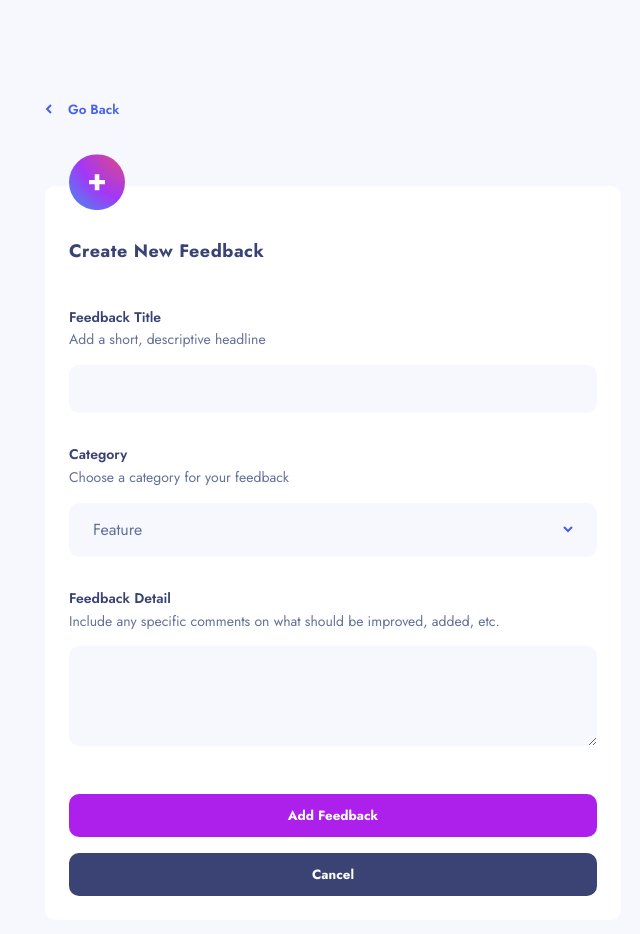
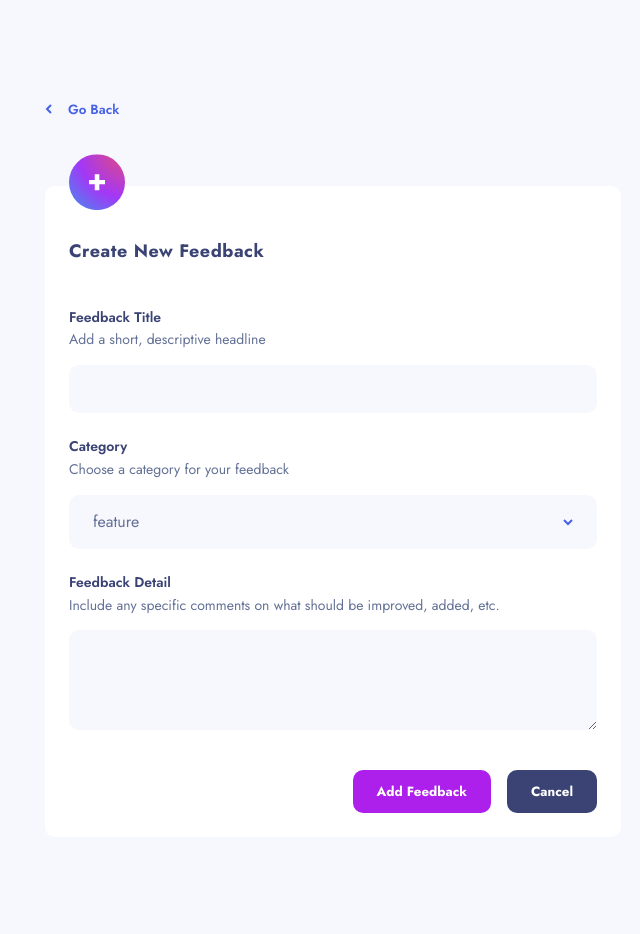
Before and after one commit to ubong-s/fem-product-feedback-react, a React (Create React App) app: page /feedback/add-feedback in a window 1280 px wide. Shown: the top 934 px of the page, without its empty margins (307-947 px from the left). Built offline with nearby package versions, Linux system fonts and the light colour scheme.

Commit message:
completetd addFeedback

```diff
--- a/src/components/suggestions/HeaderNav.js
+++ b/src/components/suggestions/HeaderNav.js
@@ -29,7 +29,7 @@ const HeaderNav = ({ menuOpen }) => {
                         )
                      }
                   >
-                     {c.type}
+                     {c.text}
                   </button>
                ))}
             </div>
--- a/src/data/formSelect.js
+++ b/src/data/formSelect.js
@@ -6,12 +6,12 @@ export const sortBtns = [
 ];
 
 export const categories = [
-   { id: 1, type: 'all' },
-   { id: 2, type: 'ui' },
-   { id: 3, type: 'ux' },
-   { id: 4, type: 'enhancement' },
-   { id: 5, type: 'feature' },
-   { id: 6, type: 'bug' },
+   { id: 1, type: 'all', text: 'All' },
+   { id: 2, type: 'ui', text: 'UI' },
+   { id: 3, type: 'ux', text: 'UX' },
+   { id: 4, type: 'enhancement', text: 'Enhancement' },
+   { id: 5, type: 'feature', text: 'Feature' },
+   { id: 6, type: 'bug', text: 'Bug' },
 ];
 
 export const statuses = [
--- a/src/pages/feedback-detail/singleFeedbackDetail.js
+++ b/src/pages/feedback-detail/singleFeedbackDetail.js
@@ -20,13 +20,11 @@ const SingleFeedbackDetail = () => {
 
    const feedback = allRequests.find((request) => request.id === Number(id));
 
-   const { comments } = feedback;
-
    return (
       <SingleFeedbackDetailWrap className='container'>
-         <FeedbackDetailNav />
+         <FeedbackDetailNav {...feedback} />
          <FeedbackHeader {...feedback} />
-         <FeedbackComments comments={comments} />
+         <FeedbackComments comments={feedback.comments} />
          <AddComment />
       </SingleFeedbackDetailWrap>
    );
--- a/src/pages/feedback/add-feedback.js
+++ b/src/pages/feedback/add-feedback.js
@@ -3,10 +3,34 @@ import styled from 'styled-components';
 import { BackBtn } from '../../components/shared';
 import { categories } from '../../data/formSelect';
 import { breakpoints, misc, typography } from '../../styles';
+import { addNewFeedback } from '../../redux/features/product-requests/productRequestsSlice';
+import { useDispatch } from 'react-redux';
+import { useNavigate } from 'react-router-dom';
+import { useFormik } from 'formik';
+import { validate } from '../../utils/helpers';
 
 const AddFeedback = () => {
+   const dispatch = useDispatch();
+   const navigate = useNavigate();
+   const formik = useFormik({
+      initialValues: {
+         title: '',
+         detail: '',
+      },
+      validate,
+      onSubmit: (values) => {
+         dispatch(
+            addNewFeedback({
+               ...values,
+               category,
+            })
+         );
+         navigate(-1);
+      },
+   });
+
    const [sortActive, setSortActive] = useState(false);
-   const [sort, setSort] = useState('Feature');
+   const [category, setCategory] = useState('feature');
 
    const toggleSort = () => {
       setSortActive(!sortActive);
@@ -16,16 +40,17 @@ const AddFeedback = () => {
       setSortActive(false);
    };
 
+   const cancelFeedbackSubmit = () => {
+      navigate(-1);
+      setCategory('feature');
+   };
+
    return (
       <AddFeedbackWrap>
          <div className='container'>
             <BackBtn />
 
-            <FormWrap
-               onClick={(e) => {
-                  e.preventDefault();
-               }}
-            >
+            <FormWrap>
                <div className='icon'>
                   <svg
                      width='56'
@@ -59,13 +84,21 @@ const AddFeedback = () => {
 
                <h1>Create New Feedback</h1>
 
-               <Form>
+               <Form onSubmit={formik.handleSubmit}>
                   <div className='form-group'>
                      <label htmlFor='title' className='form-label'>
                         <span> Feedback Title</span>Add a short, descriptive
                         headline
                      </label>
-                     <input type='text' name='title' />
+                     <input
+                        type='text'
+                        name='title'
+                        onChange={formik.handleChange}
+                        value={formik.values.title}
+                     />
+                     {formik.errors.title ? (
+                        <span className='error-msg'>{formik.errors.title}</span>
+                     ) : null}
                   </div>
                   <div className='form-group'>
                      <p className='form-label'>
@@ -79,7 +112,8 @@ const AddFeedback = () => {
                            toggleSort();
                         }}
                      >
-                        <span>{sort}</span>
+                        <span>{category}</span>
+                        <button className={sortActive ? 'active' : null}>
                            <svg
                               width='10'
                               height='7'
@@ -92,26 +126,22 @@ const AddFeedback = () => {
                                  fillRule='evenodd'
                               />
                            </svg>
+                        </button>
                      </div>
                      <div className={sortActive ? 'options active' : 'options'}>
                         {categories
-                           .filter((cat) => cat.type !== 'All')
+                           .filter((cat) => cat.type !== 'all')
                            .map((c) => (
                               <button
+                                 type='button'
                                  key={c.id}
-                                 onClick={(e) => {
-                                    // dispatch(
-                                    //    updateFilters({
-                                    //       name: 'sort',
-                                    //       value: c.type,
-                                    //    })
-                                    // );
-                                    setSort(c.type);
+                                 onClick={() => {
+                                    setCategory(c.type);
                                     closeSort();
                                  }}
                               >
-                                 <span>{c.type}</span>
-                                 {sort === c.type && (
+                                 <span>{c.text}</span>
+                                 {category === c.type && (
                                     <span>
                                        <svg
                                           xmlns='http://www.w3.org/2000/svg'
@@ -137,10 +167,30 @@ const AddFeedback = () => {
                         Include any specific comments on what should be
                         improved, added, etc.
                      </label>
-                     <textarea type='text' name='detail' />
+                     <textarea
+                        type='text'
+                        name='detail'
+                        onChange={formik.handleChange}
+                        value={formik.values.detail}
+                     />
+                     {formik.errors.detail ? (
+                        <span className='error-msg'>
+                           {formik.errors.detail}
+                        </span>
+                     ) : null}
                   </div>
-                  <button className='btn add-btn'>Add Feedback</button>
-                  <button className='btn cancel-btn'>Cancel</button>
+                  <div className='btn-wrap'>
+                     <button type='submit' className='btn add-btn'>
+                        Add Feedback
+                     </button>
+                     <button
+                        type='button'
+                        className='btn cancel-btn'
+                        onClick={cancelFeedbackSubmit}
+                     >
+                        Cancel
+                     </button>
+                  </div>
                </Form>
             </FormWrap>
          </div>
@@ -183,7 +233,7 @@ const FormWrap = styled.div`
 const Form = styled.form`
    padding-top: 2rem;
    display: grid;
-   gap: 1rem;
+   gap: 0.5rem;
 
    .form-group {
       position: relative;
@@ -224,6 +274,11 @@ const Form = styled.form`
             z-index: 20;
          }
       }
+
+      .error-msg {
+         transition: all 0.3s ease-in-out;
+         color: red;
+      }
    }
 
    label,
@@ -250,10 +305,26 @@ const Form = styled.form`
       background: ${(props) => props.theme.grey_light};
       cursor: pointer;
 
+      button {
+         margin-left: 0.5rem;
+         cursor: pointer;
+         background-color: transparent;
+         border: none;
+         outline: none;
+
          svg {
             font-size: 2rem;
+            transition: all 0.3s ease-in-out;
+
             path {
                stroke: ${(props) => props.theme.blue};
+            }
+         }
+
+         &.active {
+            svg {
+               transform: rotate(180deg);
+            }
          }
       }
    }
@@ -272,7 +343,15 @@ const Form = styled.form`
       height: 100px;
    }
 
-   .add-btn {
+   .btn-wrap {
+      display: grid;
+      gap: 1rem;
       margin-top: 1.5rem;
+      width: 100%;
+
+      @media screen and (min-width: ${breakpoints.tablet}) {
+         display: flex;
+         justify-content: flex-end;
+      }
    }
 `;
--- a/src/pages/feedback/edit-feedback.js
+++ b/src/pages/feedback/edit-feedback.js
@@ -1,10 +1,13 @@
 import { useState } from 'react';
+import { useParams } from 'react-router-dom';
 import styled from 'styled-components';
 import { BackBtn } from '../../components/shared';
 import { categories, statuses } from '../../data/formSelect';
 import { breakpoints, misc, typography } from '../../styles';
+import { useSelector } from 'react-redux';
 
 const EditFeedback = () => {
+   const {} = useSelector((state) => state.editForm);
    const [sortCategory, setSortCategory] = useState(false);
    const [sortStatus, setSortStatus] = useState(false);
    const [category, setCategory] = useState('feature');
@@ -89,6 +92,7 @@ const EditFeedback = () => {
                         }}
                      >
                         <span>{category}</span>
+                        <button className={sortCategory ? 'active' : null}>
                            <svg
                               width='10'
                               height='7'
@@ -101,6 +105,7 @@ const EditFeedback = () => {
                                  fillRule='evenodd'
                               />
                            </svg>
+                        </button>
                      </div>
                      <div
                         className={sortCategory ? 'options active' : 'options'}
@@ -111,17 +116,11 @@ const EditFeedback = () => {
                               <button
                                  key={c.id}
                                  onClick={(e) => {
-                                    // dispatch(
-                                    //    updateFilters({
-                                    //       name: 'sort',
-                                    //       value: c.type,
-                                    //    })
-                                    // );
                                     setCategory(c.type);
                                     closeSort();
                                  }}
                               >
-                                 <span>{c.type}</span>
+                                 <span>{c.text}</span>
                                  {category === c.type && (
                                     <span>
                                        <svg
@@ -155,6 +154,7 @@ const EditFeedback = () => {
                         }}
                      >
                         <span>{status}</span>
+                        <button className={sortStatus ? 'active' : null}>
                            <svg
                               width='10'
                               height='7'
@@ -167,6 +167,7 @@ const EditFeedback = () => {
                                  fillRule='evenodd'
                               />
                            </svg>
+                        </button>
                      </div>
                      <div className={sortStatus ? 'options active' : 'options'}>
                         {statuses.map((s) => (
@@ -212,8 +213,11 @@ const EditFeedback = () => {
                      </label>
                      <textarea type='text' name='detail' />
                   </div>
-                  <button className='btn add-btn'>Add Feedback</button>
+                  <div className='btn-wrap'>
+                     <button className='btn add-btn'>Save Changes</button>
                      <button className='btn cancel-btn'>Cancel</button>
+                     <button className='btn delete-btn'>Delete</button>
+                  </div>
                </Form>
             </FormWrap>
          </div>
@@ -323,10 +327,26 @@ const Form = styled.form`
       background: ${(props) => props.theme.grey_light};
       cursor: pointer;
 
+      button {
+         margin-left: 0.5rem;
+         cursor: pointer;
+         background-color: transparent;
+         border: none;
+         outline: none;
+
          svg {
             font-size: 2rem;
+            transition: all 0.3s ease-in-out;
+
             path {
                stroke: ${(props) => props.theme.blue};
+            }
+         }
+
+         &.active {
+            svg {
+               transform: rotate(180deg);
+            }
          }
       }
    }
@@ -345,7 +365,20 @@ const Form = styled.form`
       height: 100px;
    }
 
-   .add-btn {
+   .btn-wrap {
+      display: grid;
+      gap: 1rem;
       margin-top: 1.5rem;
+      width: 100%;
+
+      @media screen and (min-width: ${breakpoints.tablet}) {
+         grid-template-columns: 1fr auto auto;
+         grid-template-areas: 'delete save cancel';
+
+         .delete-btn {
+            justify-self: start;
+            grid-area: delete;
+         }
+      }
    }
 `;
--- a/src/redux/features/forms/addFormsSlice.js
+++ /dev/null
@@ -1,20 +0,0 @@
-import { createSlice } from '@reduxjs/toolkit';
-
-const initialState = {
-   title: '',
-   category: 'feature',
-   detail: '',
-};
-
-export const formsSlice = createSlice({
-   name: 'forms',
-   initialState,
-   reducers: {
-      updateEditForm: (state) => {},
-   },
-});
-
-// Action creators are generated for each case reducer function
-export const { updateAddForm } = formsSlice.actions;
-
-export default formsSlice.reducer;
--- a/src/redux/features/forms/editFormsSlice.js
+++ b/src/redux/features/forms/editFormsSlice.js
@@ -4,14 +4,16 @@ const initialState = {
    title: '',
    category: 'feature',
    status: 'suggestion',
-   detail: '',
+   description: '',
 };
 
 export const formsSlice = createSlice({
    name: 'forms',
    initialState,
    reducers: {
-      updateEditForm: (state) => {},
+      updateEditForm: (state, action) => {
+         state = { ...action.payload };
+      },
    },
 });
 
--- a/src/redux/features/product-requests/productRequestsSlice.js
+++ b/src/redux/features/product-requests/productRequestsSlice.js
@@ -105,6 +105,22 @@ export const productRequestsSlice = createSlice({
       toggleRoadMapMobile: (state, action) => {
          state.filters.roadmapMobile = action.payload;
       },
+      addNewFeedback: (state, action) => {
+         const { title, category, detail } = action.payload;
+         const newFeedback = {
+            id: new Date().getTime(),
+            title,
+            category,
+            upvotes: 0,
+            upvoted: false,
+            status: 'suggestion',
+            description: detail,
+            comments: [],
+         };
+
+         state.allRequests = [...state.allRequests, newFeedback];
+         state.suggestion = [...state.suggestion, newFeedback];
+      },
    },
 });
 
@@ -115,6 +131,7 @@ export const {
    updateFilters,
    filterSuggestions,
    toggleRoadMapMobile,
+   addNewFeedback,
 } = productRequestsSlice.actions;
 
 export default productRequestsSlice.reducer;
--- a/src/redux/store.js
+++ b/src/redux/store.js
@@ -1,12 +1,10 @@
 import { configureStore } from '@reduxjs/toolkit';
 import editFormReducer from './features/forms/editFormsSlice';
-import addFormReducer from './features/forms/addFormsSlice';
 import productRequestsReducer from './features/product-requests/productRequestsSlice';
 
 export const store = configureStore({
    reducer: {
       productRequests: productRequestsReducer,
-      addForm: addFormReducer,
       editForm: editFormReducer,
    },
 });
```
Also changed, not shown: src/components/feedback-detail/FeedbackDetailNav.js (+21 -2 lines), src/styles/globalStyle.js (+7 -2 lines), src/utils/helpers.js (+13 -0 lines). Lines whose indentation alone changed are shown as unchanged.
